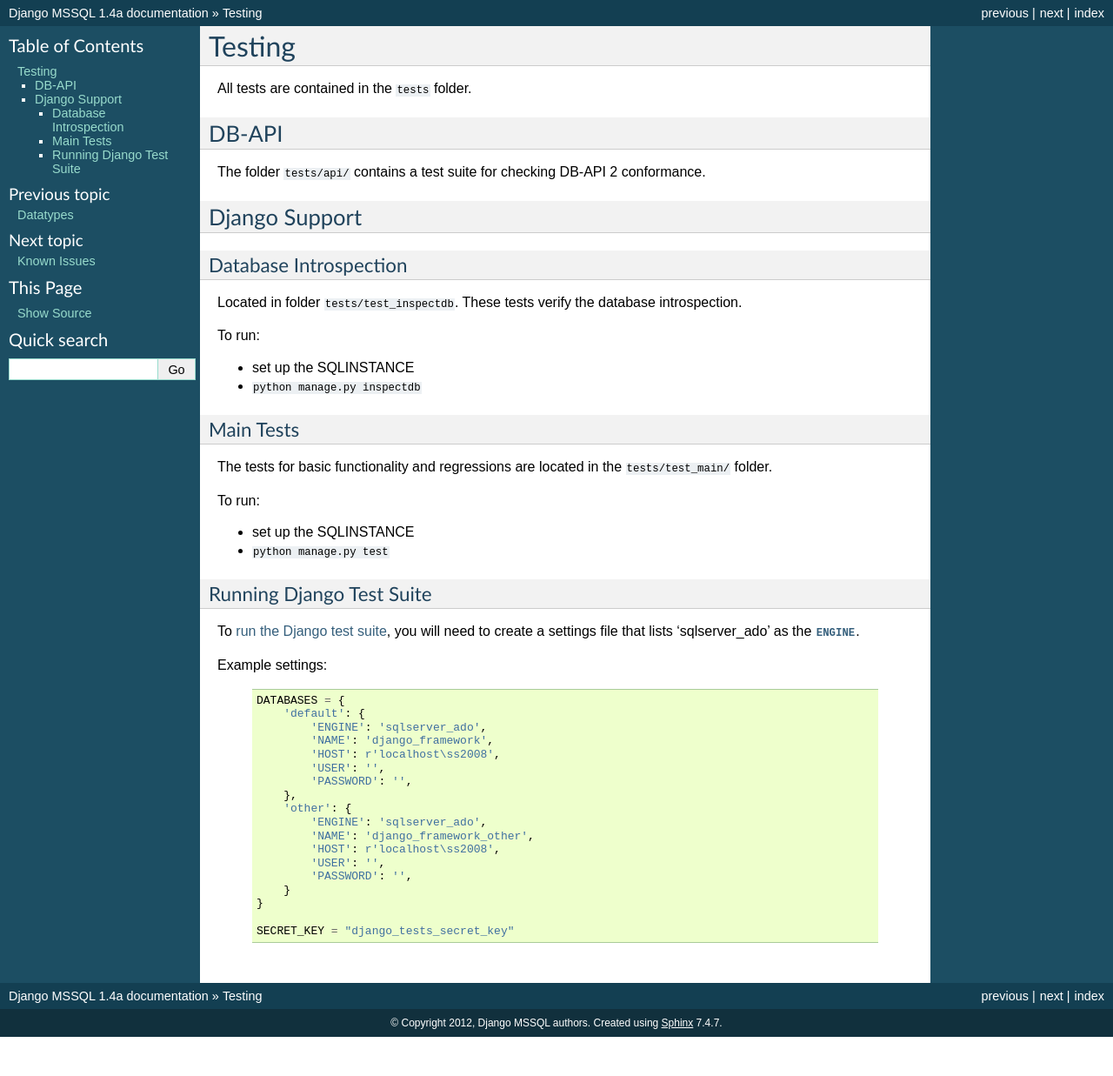
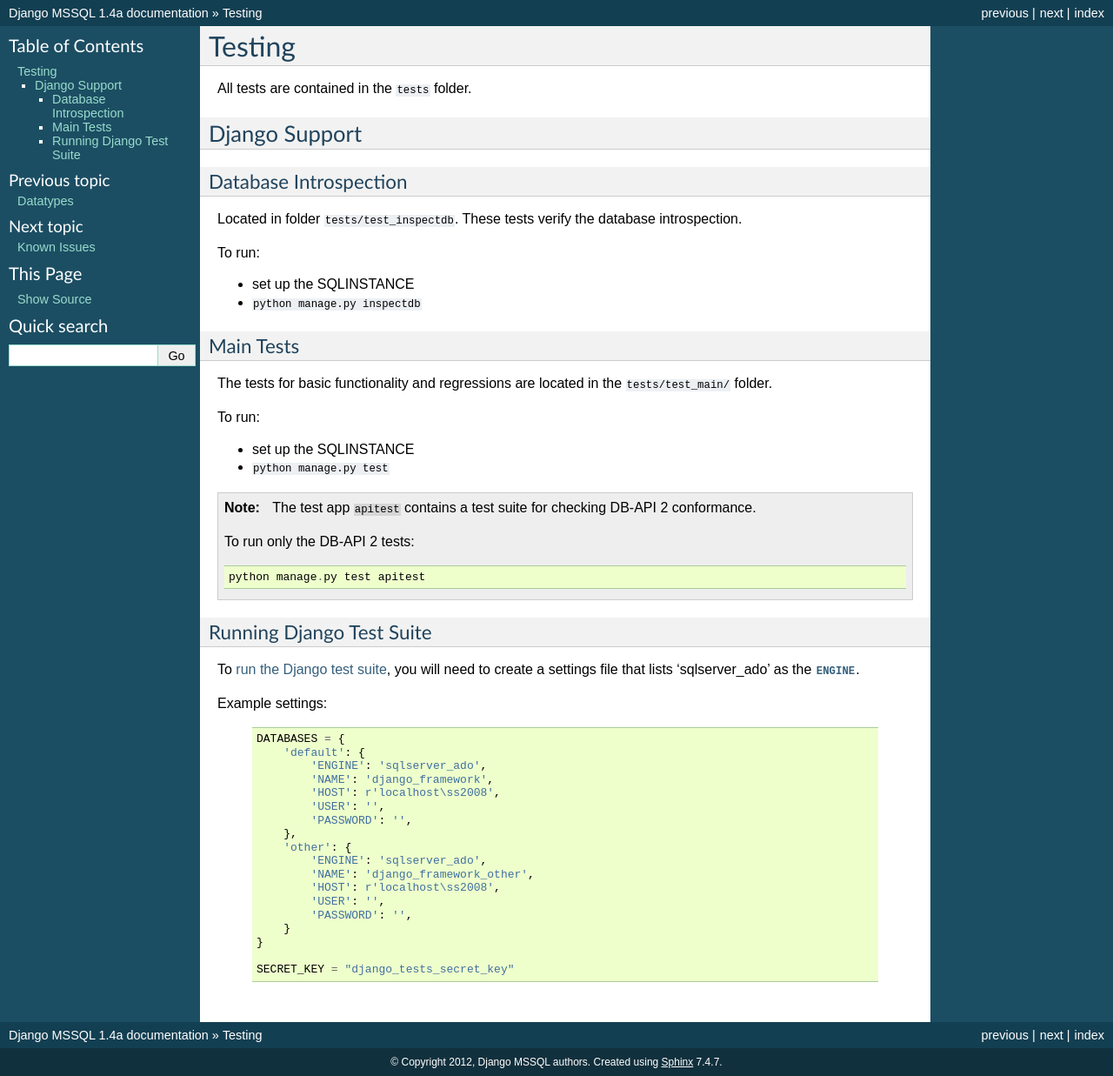
Before and after one commit to kajo-assets/django-sqlserver, a Sphinx documentation site: the page built from docs/testing.txt, in a window 1280 px wide. Shown: the whole page at 87% size. Built offline with Sphinx 7.4.7, drawn with Linux system fonts in a browser that asks for light colours; pages that are not in the unit, such as notebooks, are missing from menus; before the commit the page ends 1192 px from its top, so only the background shows below that.

Commit message:
Fix documentation for DB-API 2 tests.

```diff
--- a/docs/testing.txt
+++ b/docs/testing.txt
@@ -2,15 +2,6 @@
 =======
 
 All tests are contained in the ``tests`` folder.
-
-DB-API
-------
-
-The folder ``tests/api/`` contains a test suite for checking DB-API 2
-conformance.
-
-    .. code-block:: cmd
-        python run.py
 
 Django Support
 --------------
@@ -37,6 +28,15 @@
 
 - set up the SQLINSTANCE
 - ``python manage.py test``
+
+.. note::
+
+    The test app ``apitest`` contains a test suite for checking DB-API 2
+    conformance.
+
+    To run only the DB-API 2 tests::
+
+        python manage.py test apitest
 
 Running Django Test Suite
 ~~~~~~~~~~~~~~~~~~~~~~~~~
```
